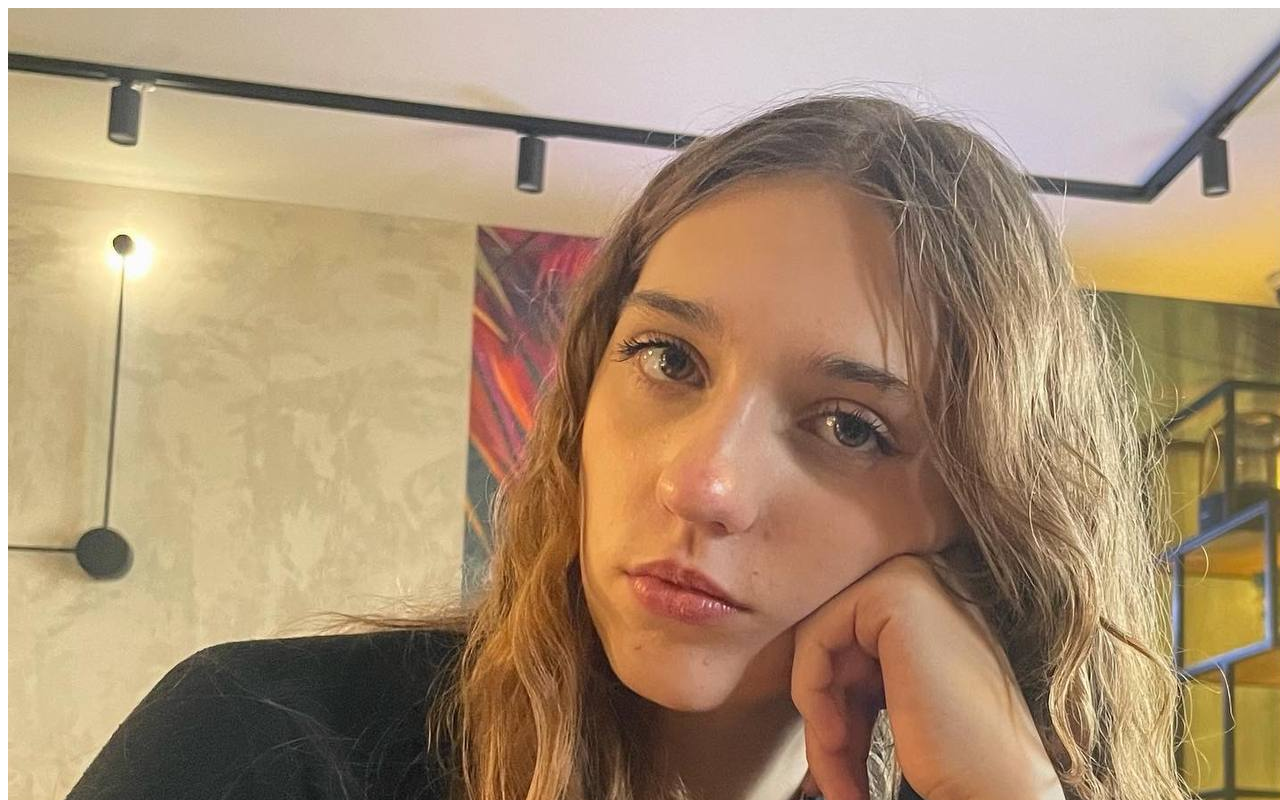
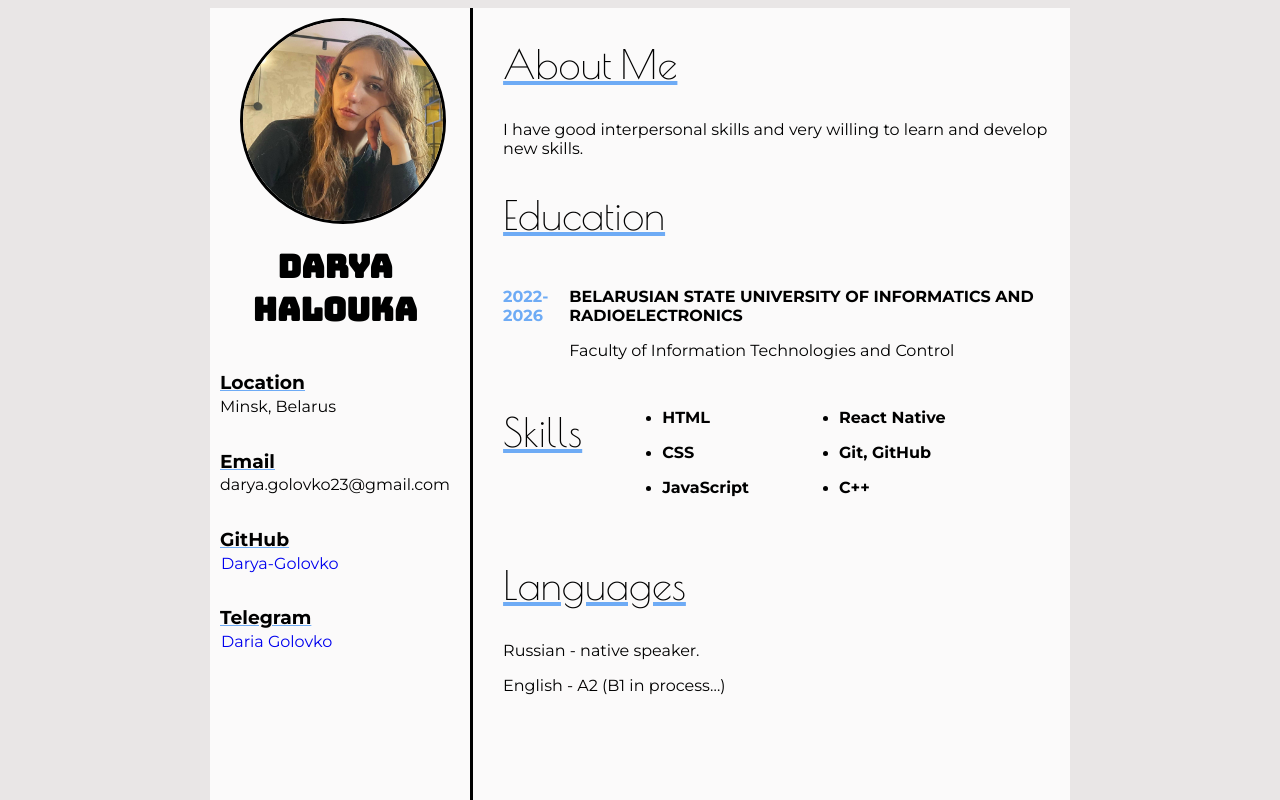
Before and after one commit to Darya-Golovko/rsschool-cv, a plain HTML site: page index.html in a window 1280 px wide. Shown: the top 800 px of the page. Drawn offline with nearby package versions, Linux system fonts and the light colour scheme.

Commit message:
feat: add all the information cv in html file and add style cv in css file

```diff
--- a/css/style.css
+++ b/css/style.css
@@ -0,0 +1,127 @@
+body{
+    background: rgb(233, 230, 230);
+}
+
+.header_cv{
+    display: flex;
+}
+img{
+    width: 200px;
+    height: 200px;
+    border-radius: 100%;
+    border: solid ;
+
+    display: block;
+    margin-left: 20px;
+    margin-top: 10px;
+
+}
+
+.back{
+    background: rgb(251, 250, 250);
+    width: 860px;
+    height: 1000px;
+    margin-left: auto;
+    margin-right: auto;
+
+}
+
+.main{
+    display: flex;
+
+}
+
+.education{
+    display: flex;
+}
+
+.skills{
+    display: flex;
+}
+
+.name{
+    text-align: center;
+
+    font-family: "Bungee", sans-serif;
+    font-weight: 400;
+    font-style: normal;
+}
+
+
+.colum1{
+    margin-left: 10px;
+
+}
+
+.about{
+
+    font-family: "Montserrat", sans-serif;
+    font-optical-sizing: auto;
+    font-weight: weight;
+    font-style: normal;
+
+}
+
+.colum2{
+    margin-left: 30px;
+
+}
+
+p{
+    font-family: "Montserrat", sans-serif;
+    font-optical-sizing: auto;
+    font-weight: weight;
+    font-style: normal;
+}
+
+h2{
+    font-family: "Poiret One", sans-serif;
+    font-weight: 599;
+    font-style: normal;
+
+    font-size: 40px;
+    text-decoration: underline rgb(110, 171, 245);
+}
+
+h3{
+    font-family: "Montserrat", sans-serif;
+    font-optical-sizing: auto;
+    font-weight: weight;
+    font-style: normal;
+    text-decoration: underline rgb(110, 171, 245);
+}
+
+.line{
+    border-left: 3px solid  black;
+    height: 830px;
+    margin-left: 20px;
+    margin-top: auto;
+}
+
+.year{
+    color: rgb(110, 171, 245);
+    font-weight: 700;
+}
+
+.bold{
+    font-weight: 700;
+}
+
+.text{
+    line-height: 30%;
+    margin-top: 50px;
+}
+
+.skills_wrapper2{
+    margin-left: 50px;
+}
+
+li{
+    font-weight: 700;
+}
+
+a {
+    outline: none;
+    text-decoration: none;
+    padding: 2px 1px 0;
+  }
--- a/index.html
+++ b/index.html
@@ -5,8 +5,109 @@
     <meta name="viewport" content="width=device-width, initial-scale=1.0">
     <title>cv</title>
     <link rel="stylesheet" href="css/style.css">
+
+    <link rel="preconnect" href="https://fonts.googleapis.com">
+    <link rel="preconnect" href="https://fonts.gstatic.com" crossorigin>
+    <link href="https://fonts.googleapis.com/css2?family=Bungee&display=swap" rel="stylesheet">
+
+    <link rel="preconnect" href="https://fonts.googleapis.com">
+    <link rel="preconnect" href="https://fonts.gstatic.com" crossorigin>
+    <link href="https://fonts.googleapis.com/css2?family=Bungee&family=Montserrat:ital,wght@0,100..900;1,100..900&display=swap" rel="stylesheet">
+
+    <link rel="preconnect" href="https://fonts.googleapis.com">
+    <link rel="preconnect" href="https://fonts.gstatic.com" crossorigin>
+    <link href="https://fonts.googleapis.com/css2?family=Bungee&family=Montserrat:ital,wght@0,100..900;1,100..900&family=Poiret+One&display=swap" rel="stylesheet">
 </head>
 <body>
-    <img src="img/my foto.jpg" alt="my photo">
+    <div class="back">
+
+
+        <main class="main">
+            <div class="colum1">
+                <img src="img/my foto.jpg" alt="my photo">
+                <div class="name">
+                    <h1>Darya Halouka</h1>
+                </div>
+                <section class="contacts">
+                    <div class="text">
+                        <h3>Location</h3>
+                        <p>Minsk, Belarus</p>
+                    </div>
+                    <div class="text">
+                        <h3>Email</h3>
+                        <p>darya.golovko23@gmail.com</p>
+                    </div>
+                    <div class="text">
+                        <h3>GitHub</h3>
+                        <p><a href="https://github.com/Darya-Golovko">Darya-Golovko</a></p>
+                    </div>
+                    <div class="text">
+                        <h3>Telegram</h3>
+                        <p><a href="https://t.me/dariegolovko">Daria Golovko</a></p>
+                    </div>
+                </section>
+            </div>
+
+            <div class="line"></div>
+
+            <div class="colum2">
+                <section class="about">
+                    <h2>About Me</h2>
+                    <p>I have good interpersonal skills and very willing to learn and develop new skills.</p>
+                </section>
+                <h2>Education</h2>
+                <section class="education">
+                    <p class="year">2022-2026</p>
+                    <div>
+                        <p class="bold">BELARUSIAN STATE UNIVERSITY OF INFORMATICS AND RADIOELECTRONICS</p>
+                        <p>Faculty of Information Technologies and Control</p>
+                    </div>
+                </section>
+                <section class="skills">
+                    <h2>Skills</h2>
+                    <ul class="bold" style="margin-left: 40px;">
+                        <li class="skills_block">
+                            <p class="skills_text">HTML</p>
+
+                        </li>
+                        <li class="skills_block">
+                            <p class="skills_text">CSS</p>
+
+
+                        </li>
+                        <li class="skills_block">
+                            <p class="skills_text">JavaScript</p>
+
+                        </li>
+
+                    </ul>
+
+                    <ul class="skills_wrapper2">
+                        <li class="skills_block">
+                            <p class="skills_text">React Native</p>
+
+                        </li>
+                        <li class="skills_block">
+                            <p class="skills_text">Git, GitHub</p>
+
+                        </li>
+                        <li class="skills_block">
+                            <p class="skills_text">C++</p>
+
+                        </li>
+
+                    </ul>
+
+                </section>
+
+                <section>
+                    <h2>Languages</h2>
+                    <p>Russian - native speaker.</p>
+                    <p>English - A2 (B1 in process…)</p>
+                </section>
+            </div>
+        </main>
+
+    </div>
 </body>
 </html>
```
